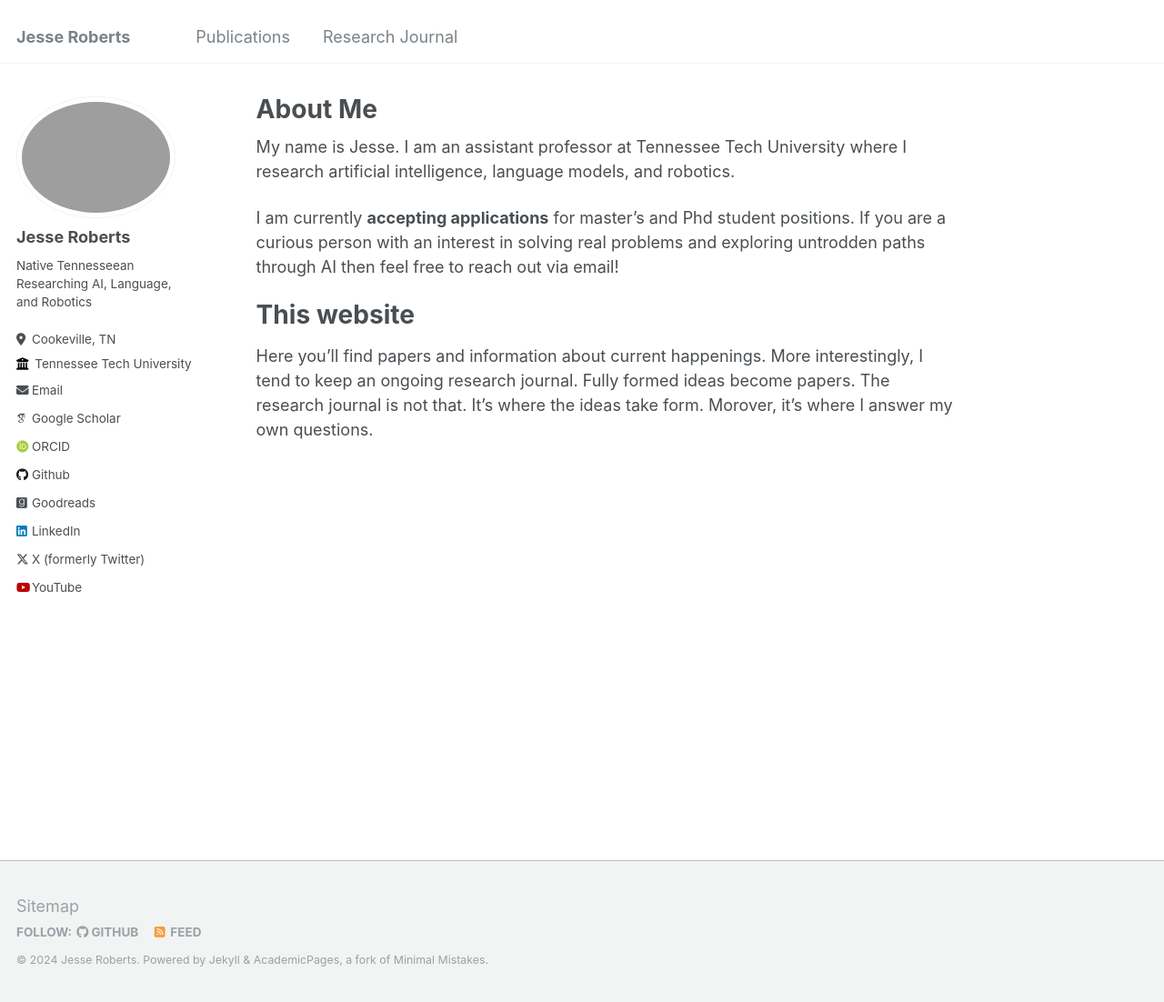
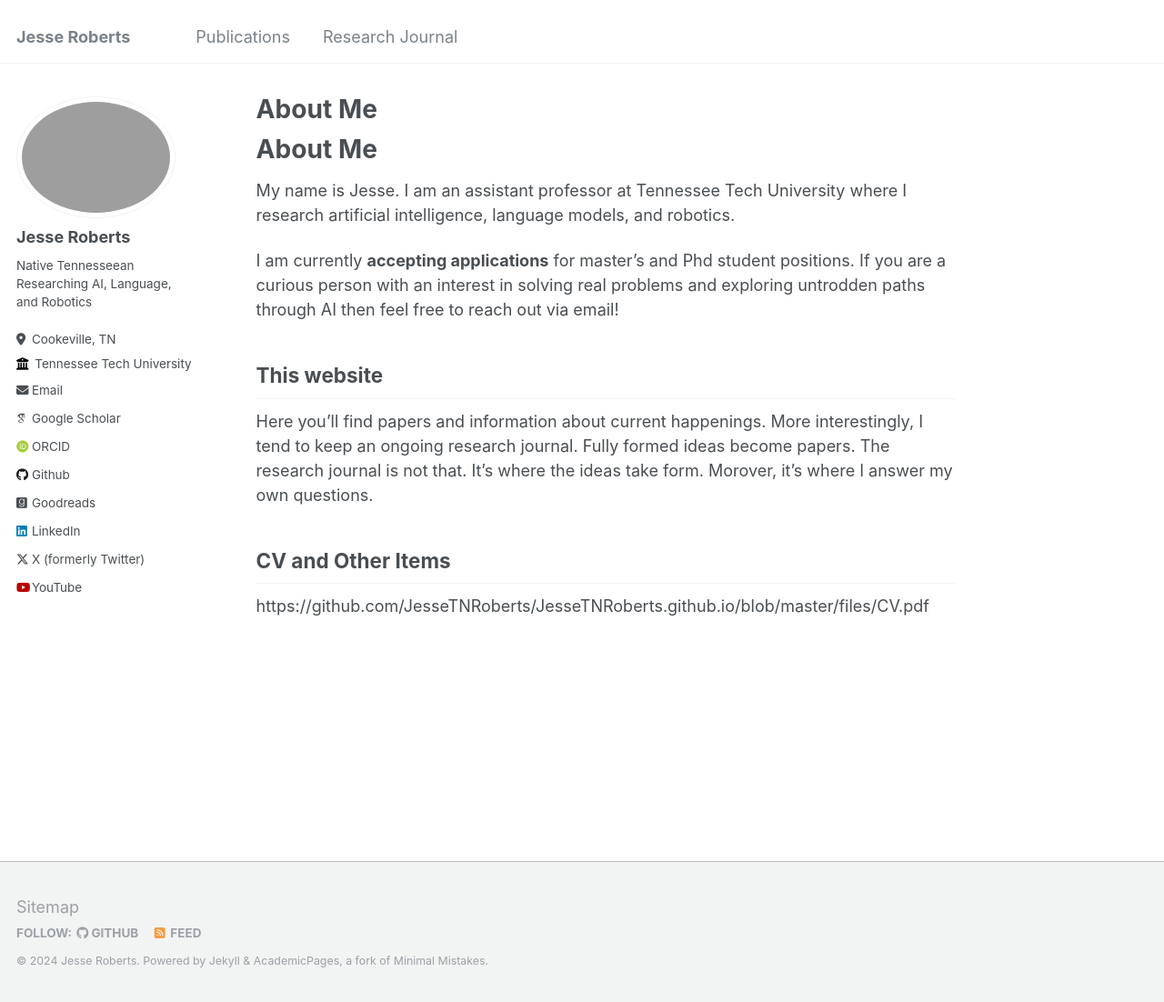
Before and after one commit to JesseTNRoberts/JesseTNRoberts.github.io, a Jekyll site: the page built from _pages/about.md, in a window 1280 px wide and 1102 px high. Shown: the whole window at 91% size. Built offline with Jekyll 4.4.1, drawn with Linux system fonts in a browser that asks for light colours; some web fonts are replaced.

Commit message:
Update about.md

```diff
--- a/_pages/about.md
+++ b/_pages/about.md
@@ -7,10 +7,20 @@ redirect_from:
   - /about.html
 ---
 
+
+About Me
+======
+
 My name is Jesse. I am an assistant professor at Tennessee Tech University where I research artificial intelligence, language models, and robotics.
 
 I am currently **accepting applications** for master's and Phd student positions. If you are a curious person with an interest in solving real problems and exploring untrodden paths through AI then feel free to reach out via email!
 
 This website
-======
+------
 Here you'll find papers and information about current happenings. More interestingly, I tend to keep an ongoing research journal. Fully formed ideas become papers. The research journal is not that. It's where the ideas take form. Morover, it's where I answer my own questions.
+
+
+CV and Other Items
+------
+
+https://github.com/JesseTNRoberts/JesseTNRoberts.github.io/blob/master/files/CV.pdf
```
